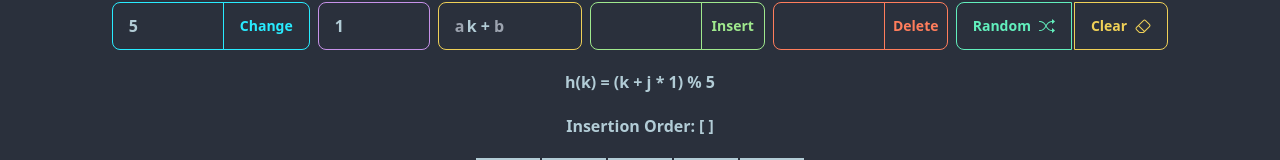
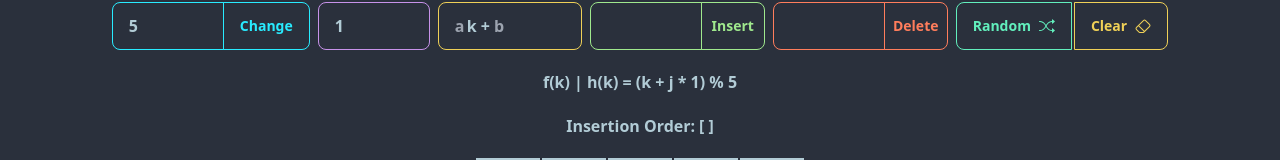
Before and after one commit to alexespejo/dsa-visualizer, a Svelte app: page /hash_tables/linear in a window 1280 px wide. Shown: the part 164-324 px from the top of the page. Built offline with nearby package versions, Linux system fonts and the light colour scheme.

Commit message:
update buttons

```diff
--- a/src/routes/HashTables/Linear.svelte
+++ b/src/routes/HashTables/Linear.svelte
@@ -210,10 +210,13 @@
 
  <Visualize>
   <div class="text-base-content font-bold mt-5">
-   h&#40;k&#41; = &#40{!numToInsert ? "k" : numToInsert} + j {stepSize === 0 ||
-   !stepSize
-    ? ""
-    : `* ${stepSize}`}&#41; % {capacity}
+   <span>f&#40;k&#41;</span> |
+   <span>
+    h&#40;k&#41; = &#40{!numToInsert ? "k" : numToInsert} + j {stepSize === 0 ||
+    !stepSize
+     ? ""
+     : `* ${stepSize}`}&#41; % {capacity}</span
+   >
   </div>
 
   <InsertionOrderDisplay {insertionOrder} />
```
